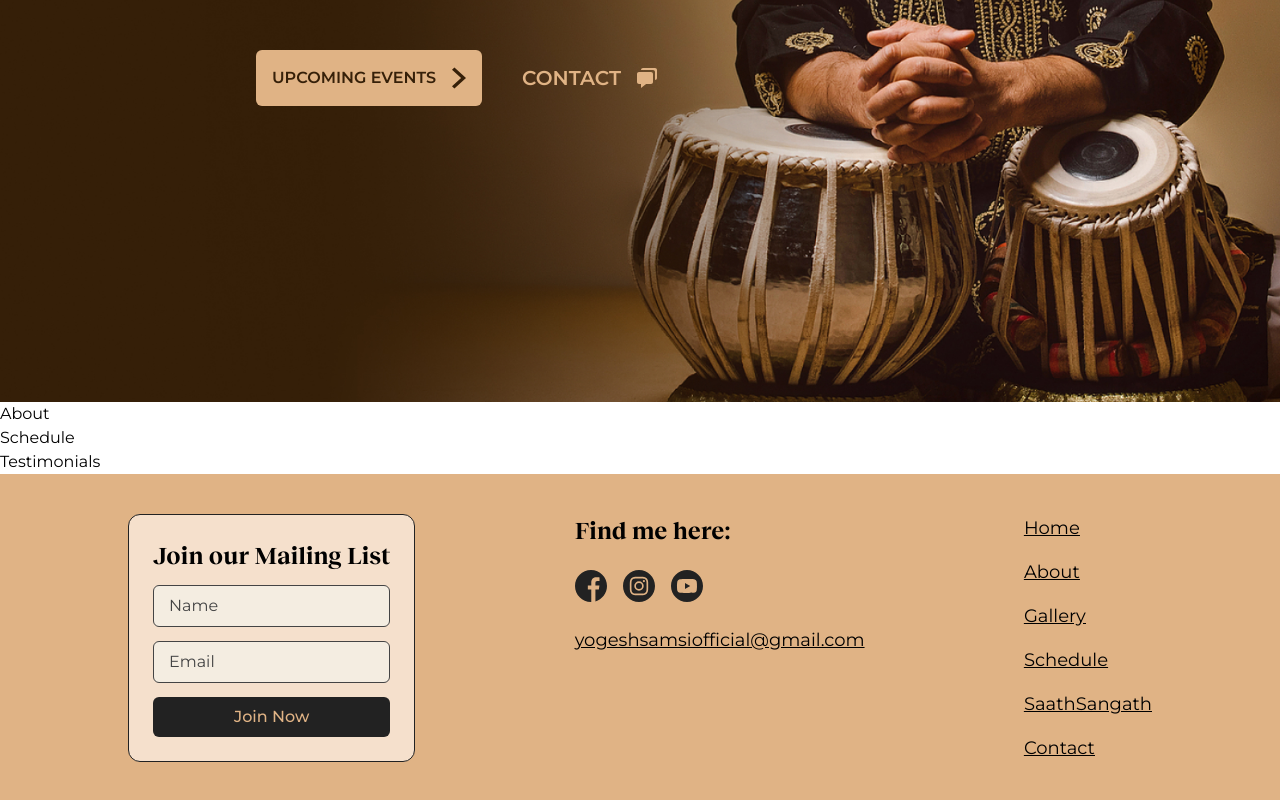
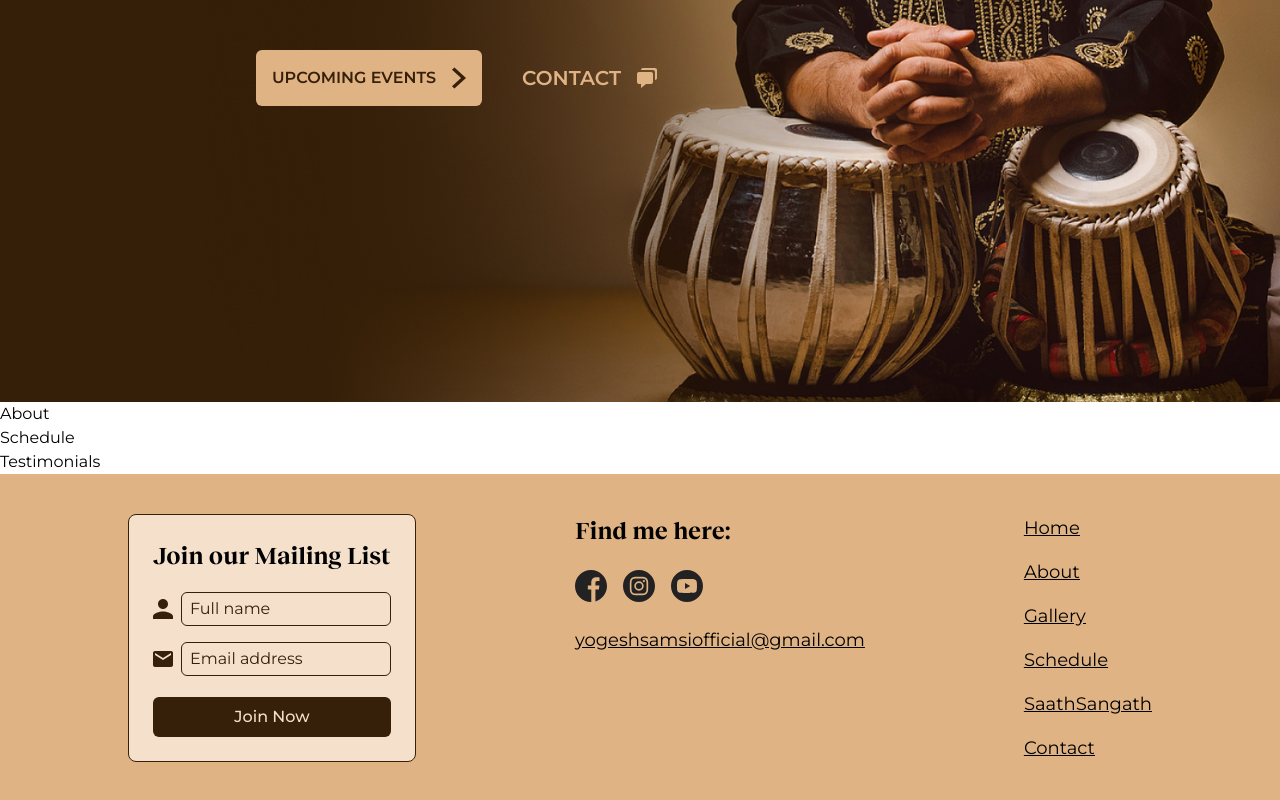
Before and after one commit to NeeshSamsi/yogeshsamsi-old, a Next.js app: page / in a window 1280 px wide. Shown: the part 478-1278 px from the top of the page. Built offline with nearby package versions, Linux system fonts and the light colour scheme; what tailwind-hamburgers would draw is missing.

Commit message:
feat: Finish styling and dummy form handling

```diff
--- a/components/Footer/Mailing List.js
+++ b/components/Footer/Mailing List.js
@@ -1,29 +1,73 @@
-import React from "react"
+import { useState } from "react"
 
-import TextInput from "../TextInput"
+// import TextInput from "../TextInput"
+import User from "../Icons/User"
+import Email from "../Icons/Email"
 
 const MailingList = () => {
+  const [name, setName] = useState("")
+  const [email, setEmail] = useState("")
+
+  const handleChange = (e) => {
+    if (e.target.getAttribute("data-name")) {
+      setName(e.target.value)
+    }
+    if (e.target.getAttribute("data-email")) {
+      setEmail(e.target.value)
+    }
+  }
+
+  const handleSubmit = () => {
+    console.log("name: ", name)
+    console.log("email: ", email)
+  }
+
   return (
-    <div className="flex max-w-sm flex-col justify-between space-y-6 rounded-xl border border-dark bg-lighter p-6 lg:max-w-none lg:space-y-0">
-      <h4 className="font-serif text-xl font-bold lg:text-2xl">
+    <div className="flex max-w-sm flex-col justify-between space-y-6 rounded-lg border border-darker bg-lighter p-6 lg:max-w-none lg:space-y-0">
+      <h4 className="font-serif text-2xl font-bold lg:text-2xl">
         Join our Mailing List
       </h4>
-      <TextInput
-        label="Name"
-        placeholder="Enter your Name"
-        clrBg="#F4EDE1"
-        clrFg="#444"
-        clrFgFocus="#222"
-      />
-      <TextInput
-        label="Email"
-        placeholder="Enter your Email"
-        clrBg="#F4EDE1"
-        clrFg="#444"
-        clrFgFocus="#222"
-      />
-      {/* Material UI Submit Button */}
-      <button className="w-full rounded-md bg-dark py-2 text-sm font-medium text-light lg:text-base">
+
+      <form className="flex flex-col" onSubmit={handleSubmit}>
+        <label htmlFor="name" className="hidden">
+          Full name
+        </label>
+        <div className="mb-4 flex items-center space-x-2">
+          <User foreground="#362009" background="none" />
+          <input
+            type="text"
+            id="name"
+            // autoComplete="off"
+            className="rounded-md border border-darker bg-lighter px-2 py-1 text-sm placeholder-darker ring-darker focus:border-darker focus:ring-darker md:text-base"
+            placeholder="Full name"
+            data-name
+            value={name}
+            onChange={handleChange}
+          />
+        </div>
+        <label htmlFor="email" className="hidden">
+          Email address
+        </label>
+        <div className="flex items-center space-x-2">
+          <Email foreground="#362009" background="none" />
+          <input
+            type="email"
+            id="email"
+            // autoComplete="off"
+            className="rounded-md border border-darker bg-lighter px-2 py-1 text-sm placeholder-darker ring-darker focus:border-darker focus:ring-darker md:text-base"
+            placeholder="Email address"
+            data-email
+            value={email}
+            onChange={handleChange}
+          />
+        </div>
+      </form>
+
+      <button
+        type="submit"
+        className="w-full rounded-md bg-darker py-2 text-sm font-medium text-lighter lg:text-base"
+        onClick={handleSubmit}
+      >
         Join Now
       </button>
     </div>
```
